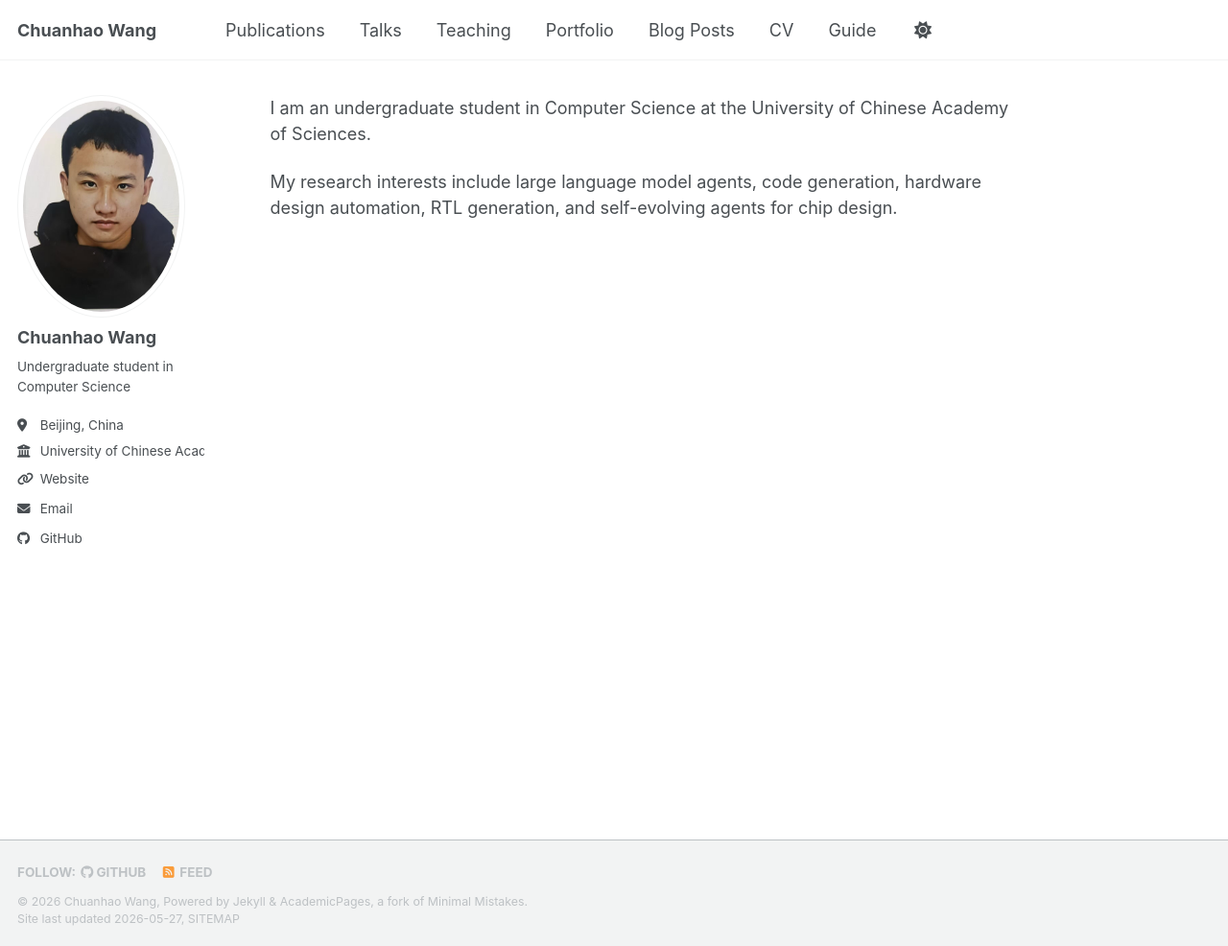
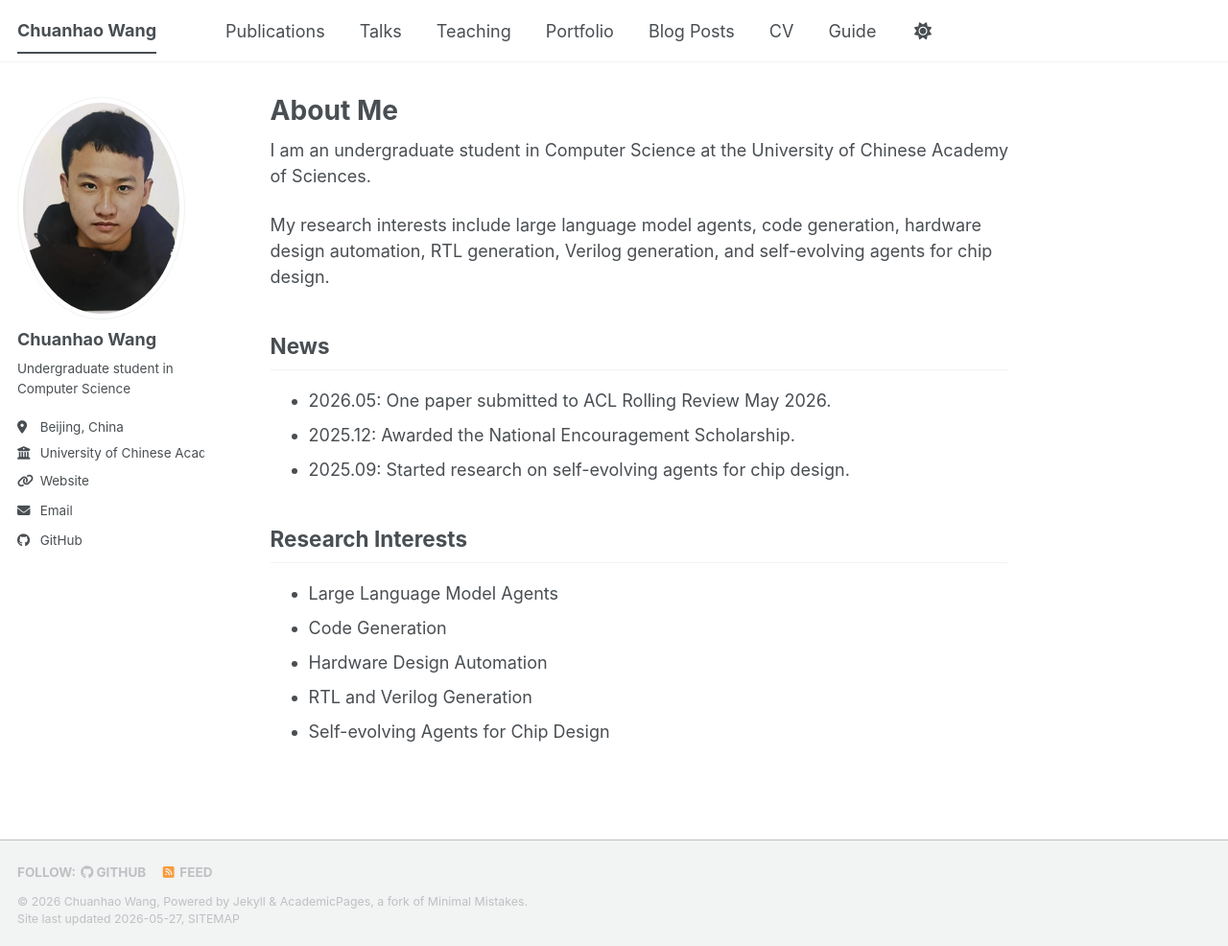
Before and after one commit to abcz-wang/homepage, a Jekyll site: the page built from _pages/about.md, in a window 1280 px wide and 986 px high. Shown: the whole window at 96% size. Built offline with Jekyll 4.4.1, drawn with Linux system fonts in a browser that asks for light colours; our own code applies the rules of GitHub Pages for plain Markdown files; a script bundle is joined from its source files by our own code; library files that are not in the unit come from our copies.

Commit message:
Revise about page with updated research interests
Updated research interests to include Verilog generation and added news items.

```diff
--- a/_pages/about.md
+++ b/_pages/about.md
@@ -1,3 +1,23 @@
+---
+permalink: /
+title: "About Me"
+author_profile: true
+---
+
 I am an undergraduate student in Computer Science at the University of Chinese Academy of Sciences.
 
-My research interests include large language model agents, code generation, hardware design automation, RTL generation, and self-evolving agents for chip design.
+My research interests include large language model agents, code generation, hardware design automation, RTL generation, Verilog generation, and self-evolving agents for chip design.
+
+## News
+
+- 2026.05: One paper submitted to ACL Rolling Review May 2026.
+- 2025.12: Awarded the National Encouragement Scholarship.
+- 2025.09: Started research on self-evolving agents for chip design.
+
+## Research Interests
+
+- Large Language Model Agents
+- Code Generation
+- Hardware Design Automation
+- RTL and Verilog Generation
+- Self-evolving Agents for Chip Design
```
